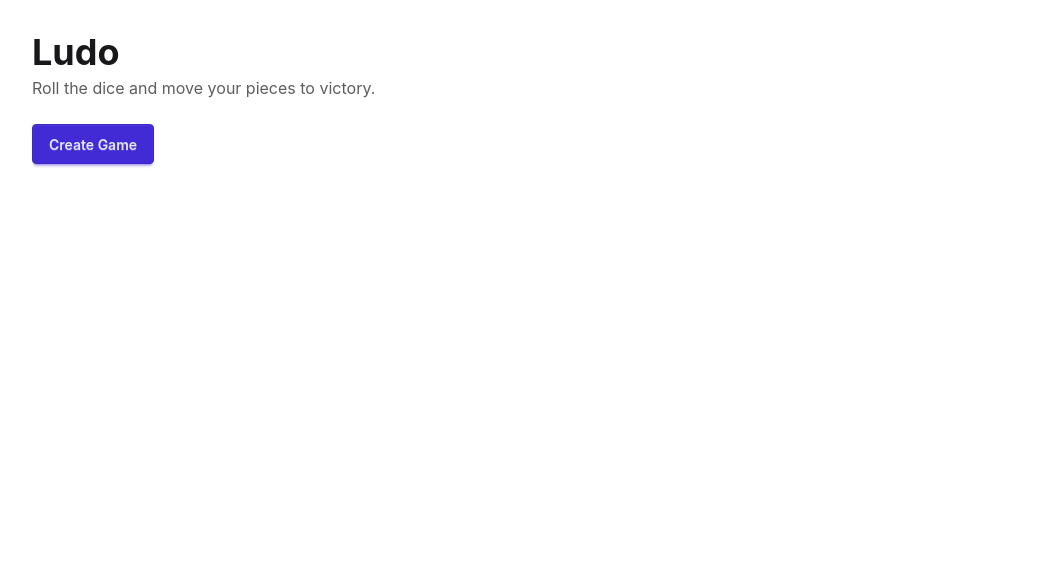
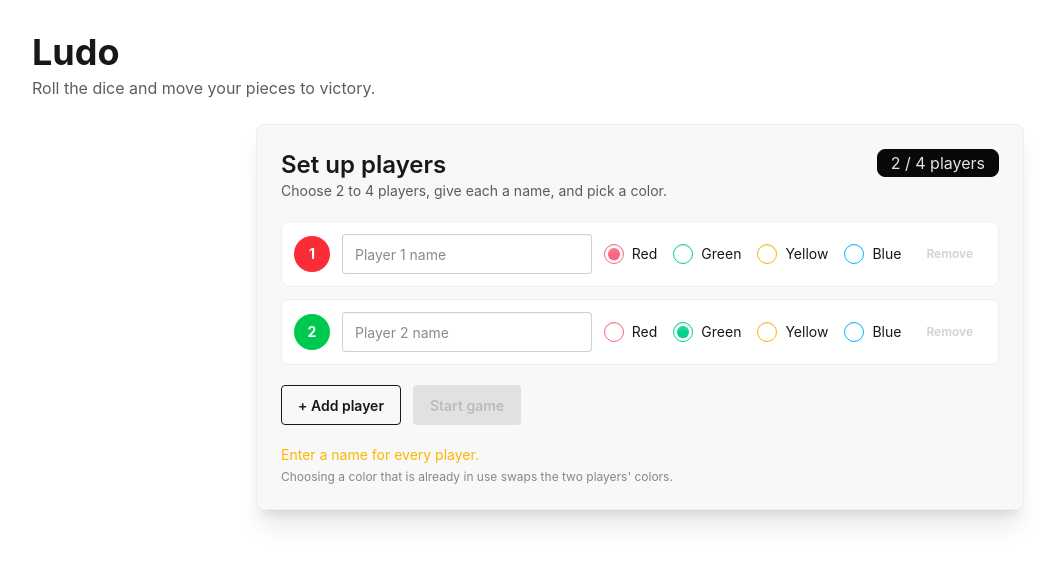
Before and after one commit to smalldale/Ludo, a React (Vite) app in the folder src/Ludo.React/: page / in a window 1280 px wide. Shown: the top 564 px of the page, without its empty margins (0-1055 px from the left). Built offline with nearby package versions, Linux system fonts and the light colour scheme.

Commit message:
Implement setup player in React

```diff
--- a/src/Ludo.React/src/App.tsx
+++ b/src/Ludo.React/src/App.tsx
@@ -1,8 +1,16 @@
+import { useState } from 'react'
 import { useLudoGame } from './hooks/useLudoGame'
 import LudoBoard from './components/LudoBoard'
 import GameStatus from './components/GameStatus'
 import GameControls from './components/GameControls'
+import PlayerSetup from './components/PlayerSetup'
+import type { CreatePlayerRequest } from './types/game'
 import './App.css'
+
+const INITIAL_PLAYERS: CreatePlayerRequest[] = [
+  { name: '', color: 'Red' },
+  { name: '', color: 'Green' },
+]
 
 function App() {
   const {
@@ -13,32 +21,55 @@ function App() {
     diceRoll,
     selectedPieceId,
     handleCreateGame,
+    handleResetGame,
     handleRollDice,
     handleMovePiece,
   } = useLudoGame()
 
+  const [players, setPlayers] = useState<CreatePlayerRequest[]>(
+    () => INITIAL_PLAYERS.map((player) => ({ ...player })),
+  )
+
+  function handleStartGame() {
+    void handleCreateGame(players)
+  }
+
+  function handleNewGame() {
+    if (game) {
+      setPlayers(
+        game.players.map((player) => ({
+          name: player.name,
+          color: player.color,
+        })),
+      )
+    }
+
+    handleResetGame()
+  }
+
   return (
     <main className="min-h-screen bg-base-100 text-base-content">
       <div className="mx-auto max-w-7xl p-4 sm:p-6 lg:p-8">
-        <header className="mb-6">
+        <header className="mb-6 flex flex-col gap-4 sm:flex-row sm:items-end sm:justify-between">
+          <div>
             <h1 className="text-3xl font-bold sm:text-4xl">
               Ludo
             </h1>
             <p className="mt-1 text-base-content/70">
               Roll the dice and move your pieces to victory.
             </p>
-        </header>
+          </div>
 
-        <div className="mb-6">
+          {game && (
             <GameControls
               loading={loading}
               activeAction={activeAction}
-            hasGame={game !== null}
-            onCreateGame={handleCreateGame}
+              canRoll={game.phase === 'WaitingForRoll'}
+              onNewGame={handleNewGame}
               onRollDice={handleRollDice}
             />
-
-        </div>
+          )}
+        </header>
 
         {error && (
           <div className="alert alert-error mb-6" role="alert">
@@ -46,6 +77,17 @@ function App() {
           </div>
         )}
 
+        {!game && (
+          <div className="mx-auto max-w-3xl">
+            <PlayerSetup
+              players={players}
+              onPlayersChange={setPlayers}
+              onStartGame={handleStartGame}
+              loading={loading}
+              creating={activeAction === 'create'}
+            />
+          </div>
+        )}
 
         {game && (
           <div className="grid grid-cols-1 items-start gap-6 lg:grid-cols-[minmax(0,1fr)_20rem]">
--- a/src/Ludo.React/src/components/GameControls.tsx
+++ b/src/Ludo.React/src/components/GameControls.tsx
@@ -1,41 +1,41 @@
-// Create a game and roll the dice
+// Start a fresh game and roll the dice for the current turn.
 
 type GameAction = 'create' | 'roll' | 'move'
 
 type Props = {
   loading: boolean
   activeAction: GameAction | null
-  hasGame: boolean
-  onCreateGame: () => void
+  canRoll: boolean
+  onNewGame: () => void
   onRollDice: () => void
 }
 
 export default function GameControls({
   loading,
   activeAction,
-  hasGame,
-  onCreateGame,
+  canRoll,
+  onNewGame,
   onRollDice,
 }: Props) {
   return (
     <div className="flex flex-wrap gap-3">
       <button
-        className="btn btn-primary"
-        onClick={onCreateGame}
+        type="button"
+        className="btn btn-outline"
+        onClick={onNewGame}
         disabled={loading}
       >
-        {activeAction === 'create' ? 'Creating game...' : 'Create Game'}
+        New Game
       </button>
 
-      {hasGame && (
-        <button
-          className="btn btn-secondary"
-          onClick={onRollDice}
-          disabled={loading}
-        >
-          {activeAction === 'roll' ? 'Rolling dice...' : 'Roll Dice'}
-        </button>
-      )}
+      <button
+        type="button"
+        className="btn btn-primary"
+        onClick={onRollDice}
+        disabled={loading || !canRoll}
+      >
+        {activeAction === 'roll' ? 'Rolling dice...' : 'Roll Dice'}
+      </button>
     </div>
   )
 }
--- /dev/null
+++ b/src/Ludo.React/src/components/PlayerSetup.tsx
@@ -0,0 +1,266 @@
+// Let 2-4 players choose a name and a color before starting a game.
+
+import type {
+  CreatePlayerRequest,
+  PlayerColor,
+} from '../types/game'
+
+type Props = {
+  players: CreatePlayerRequest[]
+  onPlayersChange: (players: CreatePlayerRequest[]) => void
+  onStartGame: () => void
+  loading: boolean
+  creating: boolean
+}
+
+const MIN_PLAYERS = 2
+const MAX_PLAYERS = 4
+
+const COLOR_OPTIONS: Array<{
+  value: PlayerColor
+  label: string
+  radioClass: string
+  badgeClass: string
+}> = [
+  {
+    value: 'Red',
+    label: 'Red',
+    radioClass: 'radio-error',
+    badgeClass: 'bg-red-500 text-white',
+  },
+  {
+    value: 'Green',
+    label: 'Green',
+    radioClass: 'radio-success',
+    badgeClass: 'bg-green-500 text-white',
+  },
+  {
+    value: 'Yellow',
+    label: 'Yellow',
+    radioClass: 'radio-warning',
+    badgeClass: 'bg-yellow-400 text-yellow-950',
+  },
+  {
+    value: 'Blue',
+    label: 'Blue',
+    radioClass: 'radio-info',
+    badgeClass: 'bg-blue-500 text-white',
+  },
+]
+
+function getColorOption(color: PlayerColor) {
+  return COLOR_OPTIONS.find((option) => option.value === color)
+}
+
+export default function PlayerSetup({
+  players,
+  onPlayersChange,
+  onStartGame,
+  loading,
+  creating,
+}: Props) {
+  const allNamesFilled = players.every(
+    (player) => player.name.trim().length > 0,
+  )
+  const uniqueColors =
+    new Set(players.map((player) => player.color)).size ===
+    players.length
+  const playerCountValid =
+    players.length >= MIN_PLAYERS && players.length <= MAX_PLAYERS
+  const canStart =
+    playerCountValid && allNamesFilled && uniqueColors
+
+  function handleNameChange(index: number, name: string) {
+    onPlayersChange(
+      players.map((player, playerIndex) =>
+        playerIndex === index ? { ...player, name } : player,
+      ),
+    )
+  }
+
+  // Keep colors unique. Picking a color that another player already owns
+  // swaps the two colors instead of creating an invalid duplicate.
+  function handleColorChange(index: number, color: PlayerColor) {
+    const previousColor = players[index].color
+
+    onPlayersChange(
+      players.map((player, playerIndex) => {
+        if (playerIndex === index) {
+          return { ...player, color }
+        }
+
+        if (player.color === color) {
+          return { ...player, color: previousColor }
+        }
+
+        return player
+      }),
+    )
+  }
+
+  function handleAddPlayer() {
+    if (players.length >= MAX_PLAYERS) return
+
+    const usedColors = new Set(players.map((player) => player.color))
+    const availableColor =
+      COLOR_OPTIONS.find((option) => !usedColors.has(option.value))
+        ?.value ?? 'Red'
+
+    onPlayersChange([
+      ...players,
+      { name: '', color: availableColor },
+    ])
+  }
+
+  function handleRemovePlayer(index: number) {
+    if (players.length <= MIN_PLAYERS) return
+
+    onPlayersChange(
+      players.filter((_, playerIndex) => playerIndex !== index),
+    )
+  }
+
+  return (
+    <section className="card border border-base-300 bg-base-200 shadow-xl">
+      <div className="card-body gap-5">
+        <div className="flex flex-wrap items-start justify-between gap-3">
+          <div>
+            <h2 className="card-title text-2xl">Set up players</h2>
+            <p className="text-sm text-base-content/70">
+              Choose 2 to 4 players, give each a name, and pick a
+              color.
+            </p>
+          </div>
+
+          <span className="badge badge-lg badge-neutral">
+            {players.length} / {MAX_PLAYERS} players
+          </span>
+        </div>
+
+        <div className="flex flex-col gap-3">
+          {players.map((player, index) => {
+            const colorOption = getColorOption(player.color)
+
+            return (
+              <div
+                key={index}
+                className="rounded-box border border-base-300 bg-base-100 p-3"
+              >
+                <div className="flex flex-col gap-3 sm:flex-row sm:items-center">
+                  <div className="flex min-w-0 flex-1 items-center gap-3">
+                    <span
+                      className={`grid h-9 w-9 shrink-0 place-items-center rounded-full text-sm font-bold ${
+                        colorOption?.badgeClass ??
+                        'bg-base-300 text-base-content'
+                      }`}
+                      aria-hidden="true"
+                    >
+                      {index + 1}
+                    </span>
+
+                    <input
+                      type="text"
+                      className="input w-full"
+                      placeholder={`Player ${index + 1} name`}
+                      value={player.name}
+                      maxLength={20}
+                      autoComplete="off"
+                      disabled={loading}
+                      aria-label={`Player ${index + 1} name`}
+                      onChange={(event) =>
+                        handleNameChange(index, event.target.value)
+                      }
+                    />
+                  </div>
+
+                  <div
+                    className="flex flex-wrap items-center gap-x-4 gap-y-2"
+                    role="radiogroup"
+                    aria-label={`Player ${index + 1} color`}
+                  >
+                    {COLOR_OPTIONS.map((option) => (
+                      <label
+                        key={option.value}
+                        className="flex cursor-pointer items-center gap-2"
+                        title={option.label}
+                      >
+                        <input
+                          type="radio"
+                          name={`player-color-${index}`}
+                          value={option.value}
+                          className={`radio radio-sm ${option.radioClass}`}
+                          checked={player.color === option.value}
+                          disabled={loading}
+                          onChange={() =>
+                            handleColorChange(index, option.value)
+                          }
+                        />
+                        <span className="text-sm">{option.label}</span>
+                      </label>
+                    ))}
+                  </div>
+
+                  <button
+                    type="button"
+                    className="btn btn-ghost btn-sm sm:ml-auto"
+                    onClick={() => handleRemovePlayer(index)}
+                    disabled={loading || players.length <= MIN_PLAYERS}
+                    aria-label={`Remove player ${index + 1}`}
+                  >
+                    Remove
+                  </button>
+                </div>
+              </div>
+            )
+          })}
+        </div>
+
+        <div className="flex flex-wrap items-center gap-3">
+          <button
+            type="button"
+            className="btn btn-outline"
+            onClick={handleAddPlayer}
+            disabled={players.length >= MAX_PLAYERS || loading}
+          >
+            + Add player
+          </button>
+
+          <button
+            type="button"
+            className="btn btn-primary"
+            onClick={onStartGame}
+            disabled={!canStart || loading}
+          >
+            {creating ? 'Starting game...' : 'Start game'}
+          </button>
+        </div>
+
+        <div className="flex flex-col gap-1">
+          {!allNamesFilled && (
+            <p className="text-sm text-warning">
+              Enter a name for every player.
+            </p>
+          )}
+
+          {!uniqueColors && (
+            <p className="text-sm text-error">
+              Each player needs a different color.
+            </p>
+          )}
+
+          {!playerCountValid && (
+            <p className="text-sm text-error">
+              A game needs between {MIN_PLAYERS} and {MAX_PLAYERS}{' '}
+              players.
+            </p>
+          )}
+
+          <p className="text-xs text-base-content/50">
+            Choosing a color that is already in use swaps the two
+            players' colors.
+          </p>
+        </div>
+      </div>
+    </section>
+  )
+}
--- a/src/Ludo.React/src/hooks/useLudoGame.ts
+++ b/src/Ludo.React/src/hooks/useLudoGame.ts
@@ -9,10 +9,20 @@ import {
   rollDice,
   movePiece,
 } from '../api/games'
-import type { GameStateDto } from '../types/game'
+import type {
+  CreatePlayerRequest,
+  GameStateDto,
+} from '../types/game'
 
 export function useLudoGame() {
   const [game, setGame] = useState<GameStateDto | null>(null)
+  const [error, setError] = useState<string | null>(null)
+  type GameAction = 'create' | 'roll' | 'move'
+  const [activeAction, setActiveAction] = useState<GameAction | null>(null)
+  const loading = activeAction !== null
+  const [diceRoll, setDiceRoll] = useState<number | null>(null)
+  const [selectedPieceId, setSelectedPieceId] = useState<number | null>(null)
+
   useEffect(() => {
     async function restoreGame() {
       const savedGameId = localStorage.getItem('ludoGameId')
@@ -26,6 +36,11 @@ export function useLudoGame() {
         const savedGame = await getGame(savedGameId)
         setGame(savedGame)
       } catch (err) {
+        // A deleted game should not keep failing on every reload.
+        if (err instanceof Error && err.message.includes('(404)')) {
+          localStorage.removeItem('ludoGameId')
+        }
+
         setError(
           err instanceof Error
             ? err.message
@@ -39,30 +54,24 @@ export function useLudoGame() {
     void restoreGame()
   }, [])
 
-  const [error, setError] = useState<string | null>(null)
-  type GameAction = 'create' | 'roll' | 'move'
-  const [activeAction, setActiveAction] = useState<GameAction | null>(null)
-  const loading = activeAction !== null
-  const [diceRoll, setDiceRoll] = useState<number | null>(null)
-  const [selectedPieceId, setSelectedPieceId] = useState<number | null>(null)
+  async function handleCreateGame(players: CreatePlayerRequest[]) {
+    if (loading) return
 
-  async function handleCreateGame() {
     setActiveAction('create')
     setError(null)
+    setDiceRoll(null)
+    setSelectedPieceId(null)
 
     try {
       const response = await createGame({
-        players: [
-          { name: 'Alice', color: 'Red' },
-          { name: 'Bob', color: 'Green' },
-        ],
+        players: players.map((player) => ({
+          name: player.name.trim(),
+          color: player.color,
+        })),
       })
 
       localStorage.setItem('ludoGameId', response.state.gameId)
       setGame(response.state)
-
-      setDiceRoll(null)
-      setSelectedPieceId(null)
     } catch (err) {
       setError(
         err instanceof Error
@@ -72,6 +81,16 @@ export function useLudoGame() {
     } finally {
       setActiveAction(null)
     }
+  }
+
+  function handleResetGame() {
+    if (loading) return
+
+    localStorage.removeItem('ludoGameId')
+    setGame(null)
+    setError(null)
+    setDiceRoll(null)
+    setSelectedPieceId(null)
   }
 
   async function handleJoinGame(gameId: string) {
@@ -105,6 +124,7 @@ export function useLudoGame() {
 
     setActiveAction('roll')
     setError(null)
+    setDiceRoll(null)
     setSelectedPieceId(null)
 
     try {
@@ -192,6 +212,7 @@ export function useLudoGame() {
     selectedPieceId,
     handleCreateGame,
     handleJoinGame,
+    handleResetGame,
     handleRollDice,
     handleMovePiece,
   }
```
Lines whose indentation alone changed are shown as unchanged.
